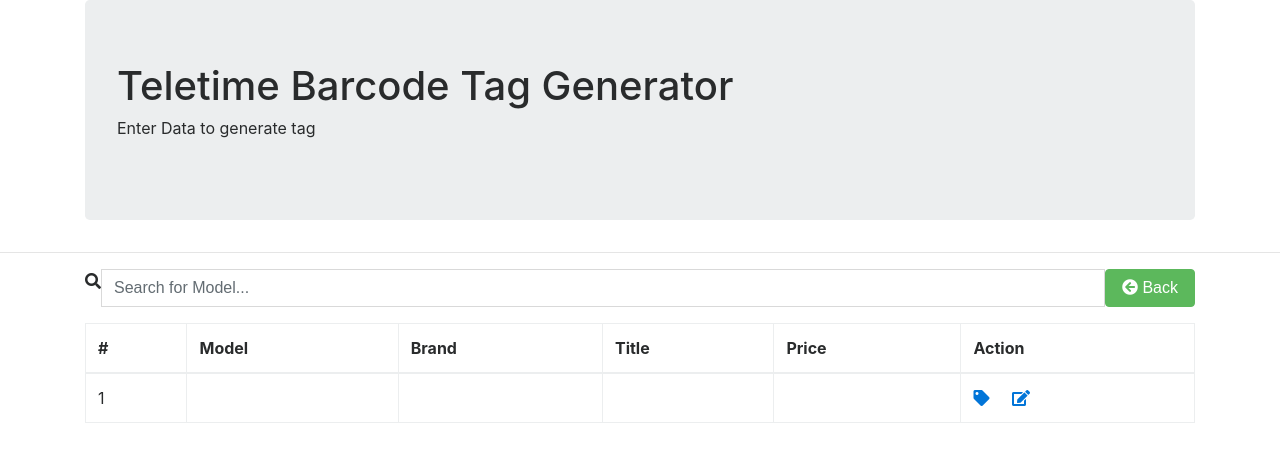
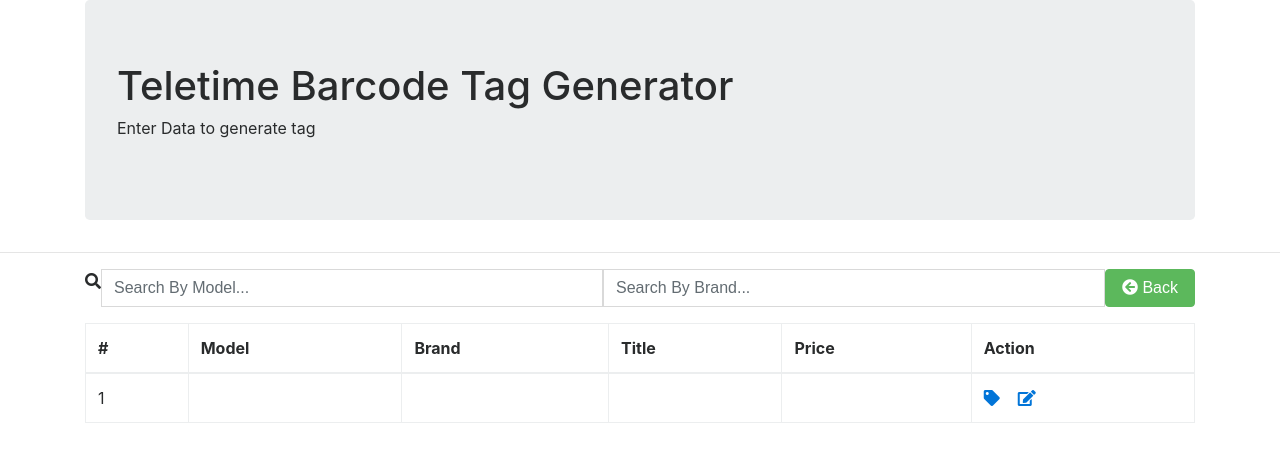
Before and after one commit to balpreetpunia/BarcodeTags, a PHP site: page /list in a window 1280 px wide. Shown: the top 462 px of the page. Run offline with PHP 8.4, Linux system fonts and the light colour scheme; tables that the repository leaves empty or names only in its code hold one stand-in row (values such as "Sample post"); data that the repository does not hold is empty; some libraries are stand-ins or nearby versions.

Commit message:
Added search by brand

```diff
--- a/list.php
+++ b/list.php
@@ -34,7 +34,8 @@ $serial = 1;
         <div class="input-group-prepend">
             <span class="input-group-text"><i class="fas fa-search"></i></span>
         </div>
-        <input type="text" id="myInput" onkeyup="myFunction()" class="form-control" placeholder="Search for Model..." title="Type in a model">
+        <input type="text" id="myInput" onkeyup="myFunction('model')" class="form-control" placeholder="Search By Model..." title="Type in a model">
+        <input type="text" id="myInputB" onkeyup="myFunction('brand')" class="form-control" placeholder="Search By Brand..." title="Type in a brand">
         <div class="input-group-append">
             <button class="btn btn-success" type="button" onclick="location.href='index'"><i class="fas fa-arrow-circle-left"></i>&nbsp;Back</button>
         </div>
@@ -59,10 +60,10 @@ $serial = 1;
                 <td><?= $row['MODEL']?></td>
                 <td><?= $row['BRAND']?></td>
                 <td><?= $row['TITLE']?></td>
-                <!--<td><?= $row['DESCRIPTION']?></td>-->
+                <!--<td><?/*= $row['DESCRIPTION']*/?></td>-->
                 <td><?php if(!empty($row['PRICE'])) echo '$'.$row['PRICE']?></td>
                 <td><a title="Generate Tag" href="index?model=<?=$row['MODEL']?>"><i class="fas fa-tag"></i></a>
-                    &nbsp;&nbsp;&nbsp;
+                    &nbsp;&nbsp;
                     <a title="Edit" href="edit?model=<?=$row['MODEL']?>"><i class="fas fa-edit"></i></a>
                 </td>
             </tr>
@@ -72,14 +73,27 @@ $serial = 1;
     </div>
 </div>
 <script>
-    function myFunction() {
-        var input, filter, table, tr, td, i;
-        input = document.getElementById("myInput");
+    function myFunction(type) {
+        var input, filter, table, tr, td, i, index;
+
+        if(type == 'model'){
+            index = 1;
+            input = document.getElementById("myInput");
+            document.getElementById("myInputB").value="";
+        }
+        else if (type == 'brand'){
+            index = 2;
+            input = document.getElementById("myInputB");
+            document.getElementById("myInput").value="";
+        }
+
         filter = input.value.toUpperCase();
         table = document.getElementById("myTable");
         tr = table.getElementsByTagName("tr");
+
+
         for (i = 0; i < tr.length; i++) {
-            td = tr[i].getElementsByTagName("td")[1];
+            td = tr[i].getElementsByTagName("td")[index];
             if (td) {
                 if (td.innerHTML.toUpperCase().indexOf(filter) > -1) {
                     tr[i].style.display = "";
```
